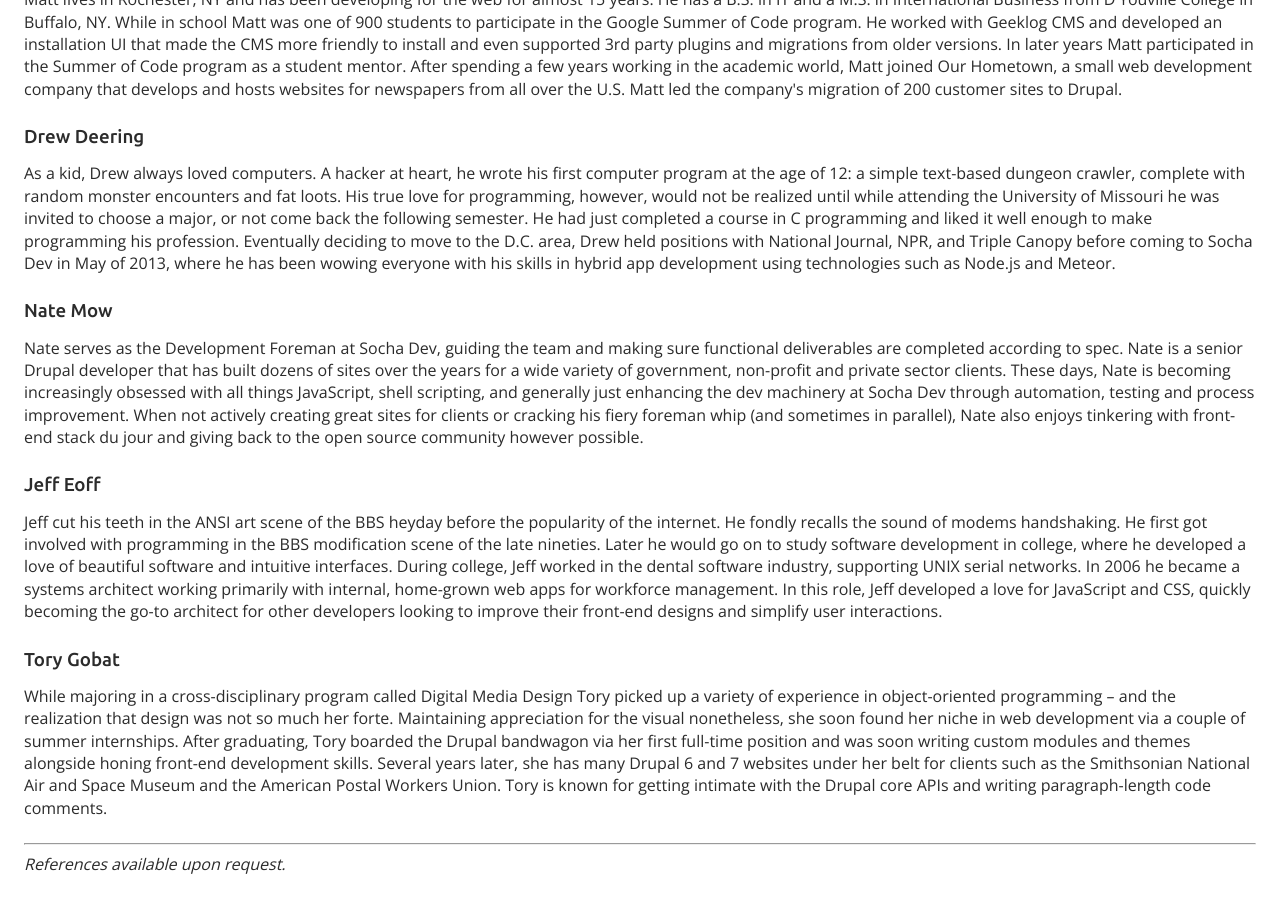
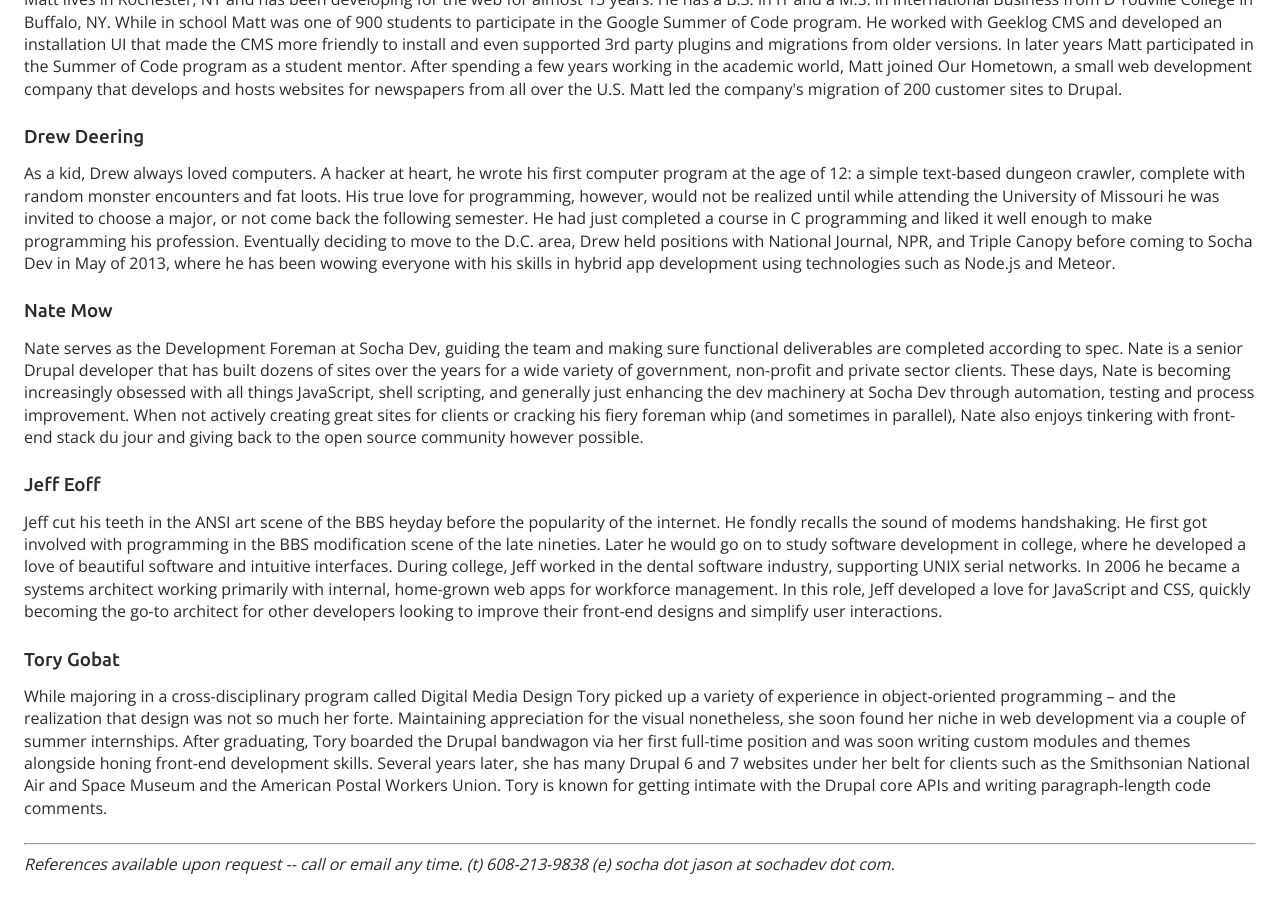
Before and after one commit to SochaDev/sochadev.github.io, a Jekyll site: the page built from assets/downloads/socha-dev-executive-summary.md, in a window 1280 px wide and 900 px high, scrolled down 721 px. Built offline with Jekyll 4.4.1, drawn with Linux system fonts in a browser that asks for light colours.

```diff
--- a/assets/downloads/socha-dev-executive-summary.md
+++ b/assets/downloads/socha-dev-executive-summary.md
@@ -35,4 +35,4 @@
 
 * * *
 
-_References available upon request._
+_References available upon request \-- call or email any time. (t) 608-213-9838 (e) socha dot jason at sochadev dot com._
```
